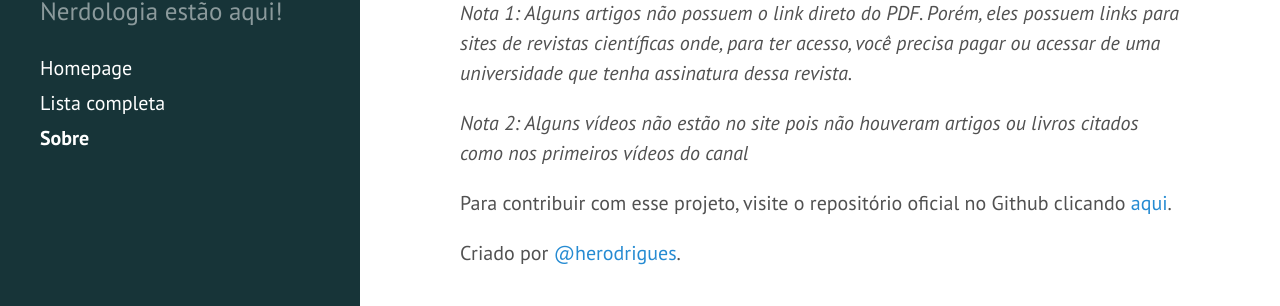
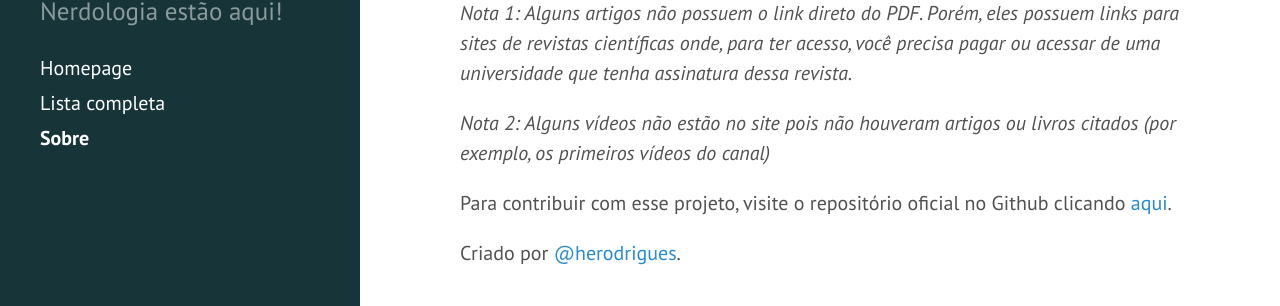
Before and after one commit to herodrigues/bibliotecanerdologia, a Jekyll site: the page built from sobre.md, in a window 1280 px wide. Shown: the part 382-688 px from the top of the page. Built offline with Jekyll 4.4.1, drawn with Linux system fonts in a browser that asks for light colours; Markdown is read by kramdown in place of the engine named in the settings.

Commit message:
Fixed minor typos

```diff
--- a/sobre.md
+++ b/sobre.md
@@ -14,7 +14,7 @@ Aqui você encontrará links com:
 
 _Nota 1: Alguns artigos não possuem o link direto do PDF. Porém, eles possuem links para sites de revistas científicas onde, para ter acesso, você precisa pagar ou acessar de uma universidade que tenha assinatura dessa revista._
 
-_Nota 2: Alguns vídeos não estão no site pois não houveram artigos ou livros citados como nos primeiros vídeos do canal_
+_Nota 2: Alguns vídeos não estão no site pois não houveram artigos ou livros citados (por exemplo, os primeiros vídeos do canal)_
 
 Para contribuir com esse projeto, visite o repositório oficial no Github clicando [aqui](https://github.com/herodrigues/bibliotecanerdologia).
 
```
